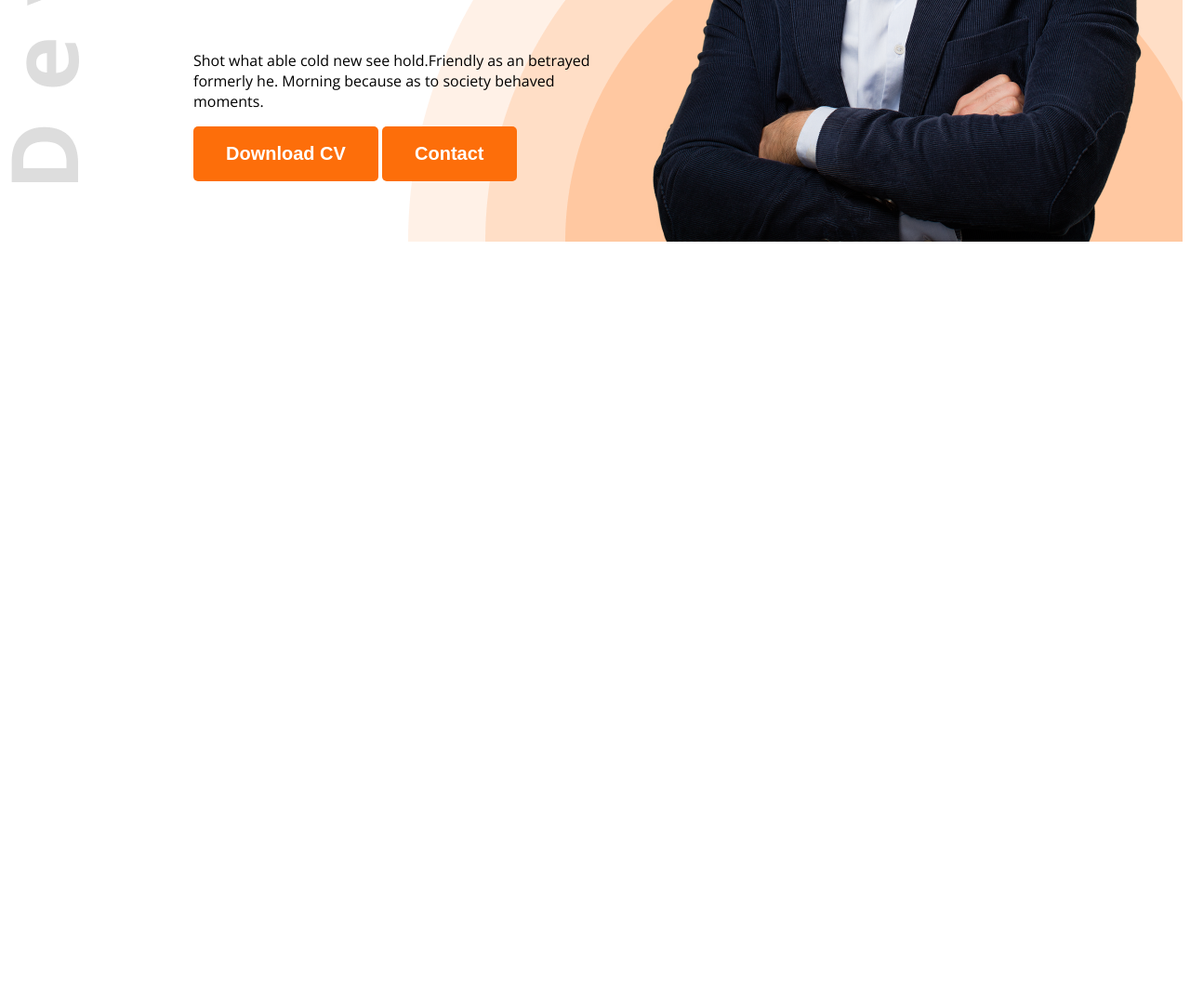
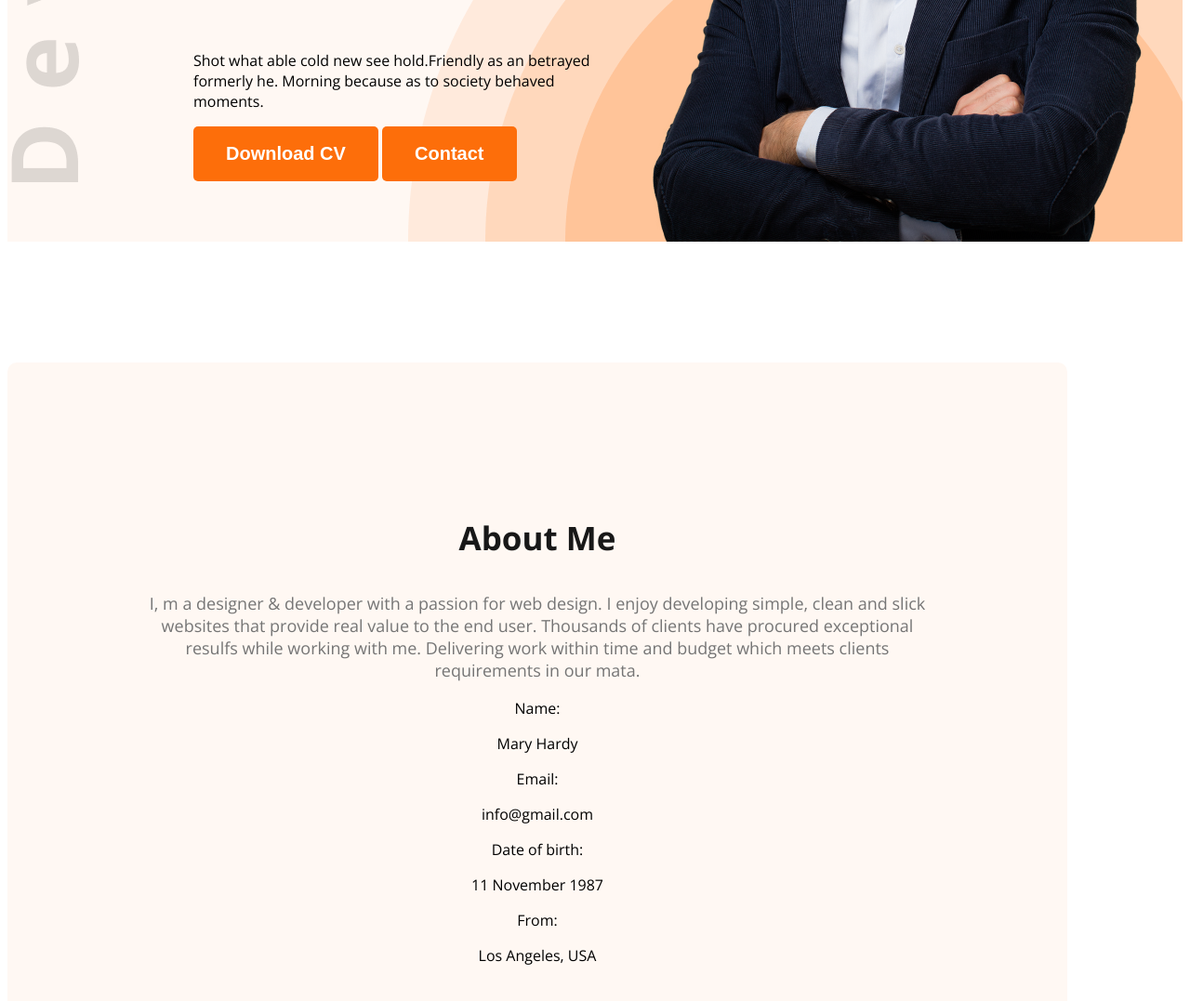
Before and after one commit to pritu-biswas/web-developer-portfolio, a plain HTML site: page index.html in a window 1280 px wide. Shown: the part 575-1652 px from the top of the page at 93% size. Before the commit the page ends 843 px from the top, so only its background shows below. Drawn offline with nearby package versions, Linux system fonts and the light colour scheme.

Commit message:
added the main section

```diff
--- a/index.html
+++ b/index.html
@@ -10,7 +10,7 @@
     <link rel="stylesheet" href="styles/portfolio.css">
 </head>
 <body class="open-sans-normal">
-    <header class="header">
+    <header class="header secondary-background">
         <nav>
             <h3 class="nav-title">Ma<span class="text-primary">r</span>y</h3>
             <ul>
@@ -33,6 +33,32 @@
 
     </header>
     <main>
+        <section class="about secondary-background">
+            <h3 class="section-title">About Me</h3>
+            <p class="section-description">I, m a designer & developer with a passion for web design. I enjoy developing simple, clean and slick websites that provide real value to the end user. Thousands of clients have procured exceptional resulfs while working with me. Delivering work within time and budget which meets clients requirements in our mata.</p>
+            <div class="about-items">
+                <!-- .about-item*4>p.item-title+p.item-description -->
+                <div class="about-item">
+
+                    <p class="item-title">Name:</p>
+                    <p class="item-description">Mary Hardy </p>
+                </div>
+                <div class="about-item">
+                    <p class="item-title">Email:</p>
+                    <p class="item-description">info@gmail.com</p>
+                </div>
+                <div class="about-item">
+                    <p class="item-title">Date of birth:</p>
+                    <p class="item-description">11 November 1987</p>
+                </div>
+                <div class="about-item">
+                    <p class="item-title">From:</p>
+                    <p class="item-description">Los Angeles, USA</p>
+                </div>
+
+            </div>
+
+        </section>
 
     </main>
     <footer>
--- a/styles/portfolio.css
+++ b/styles/portfolio.css
@@ -7,6 +7,10 @@
     "wdth" 100;
 }
 /* shared style */
+.secondary-background{
+    background-color: #FFF8F3 ;
+
+}
 .text-primary{
     color: #FD6E0A;
 }
@@ -53,6 +57,15 @@
     border: none;
 
 }
+.section-title{
+    font-size: 35px;
+    font-weight: bold;
+    color: #181818;
+}
+.section-description{
+    font-size: 18px;
+    color: #757575;
+}
 /* banner styles */
 .banner{
     display: flex;
@@ -76,3 +89,14 @@
     width: 584px;
     height: 676px;
 }
+/* main styles */
+main{
+    max-width: 1140px;
+}
+/* about styles */
+.about{
+    border-radius: 10px;
+    padding: 130px 150px;
+    text-align: center;
+    margin-top: 130px;
+}
```
